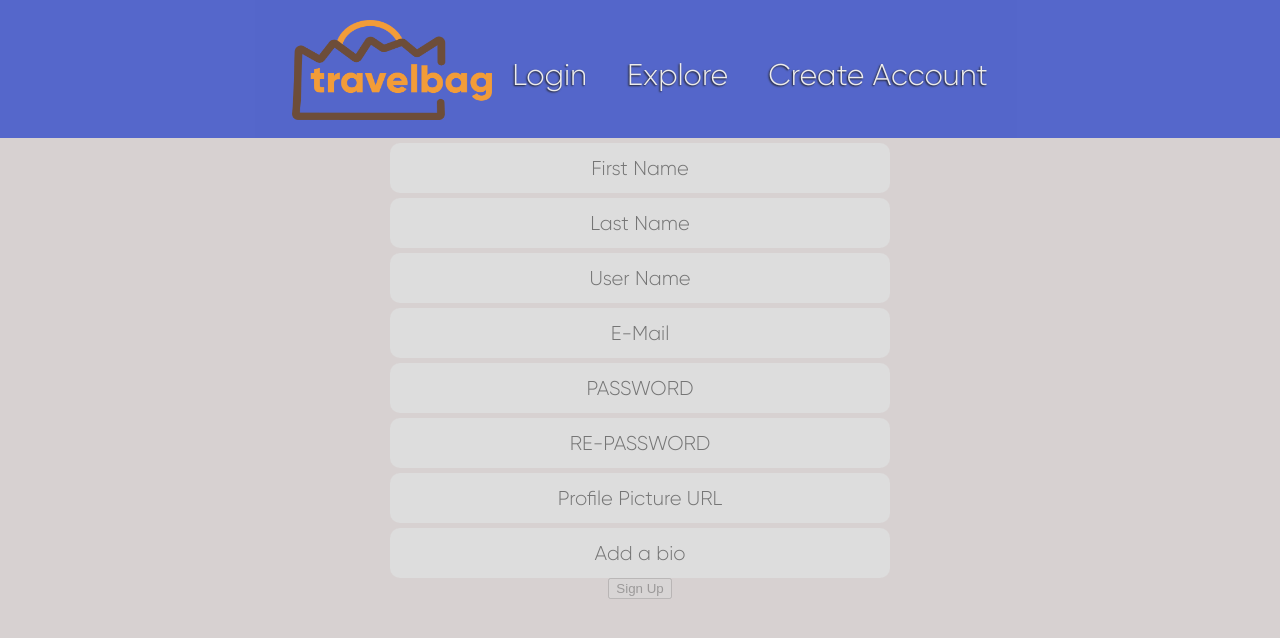
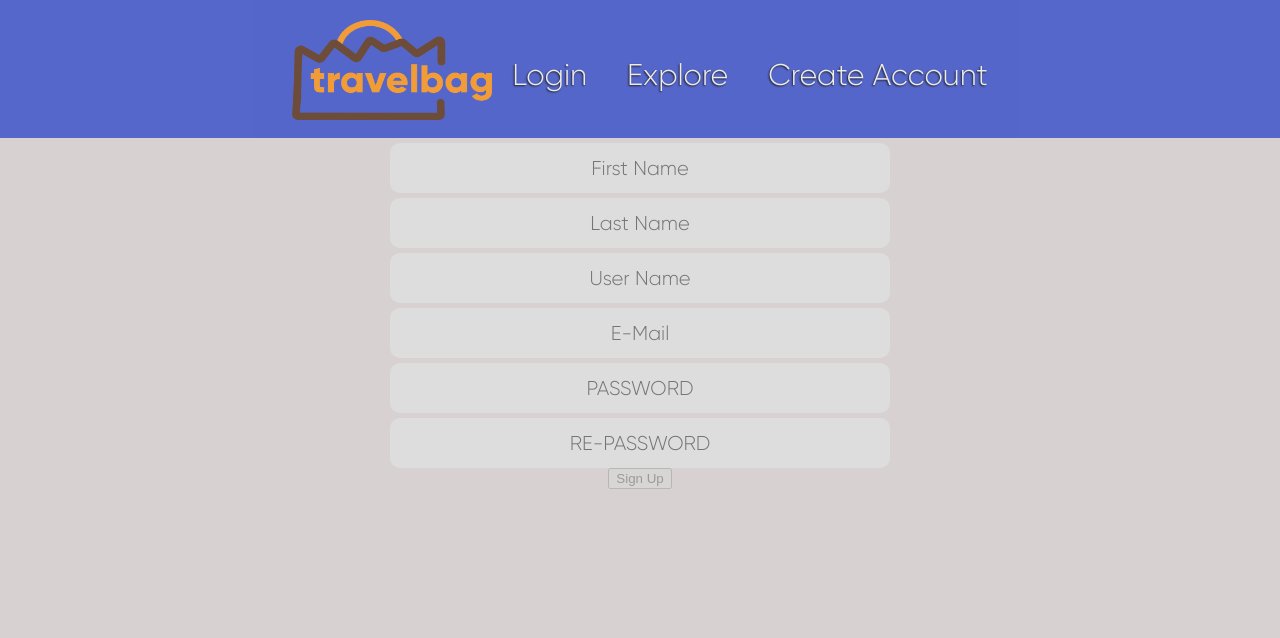
Before and after one commit to In-the-BAG/front, a React (Create React App) app: page /createAccount in a window 1280 px wide. Shown: the top 638 px of the page. Built offline with nearby package versions, Linux system fonts and the light colour scheme.

Commit message:
edited create account

```diff
--- a/src/pages/NewAccount.js
+++ b/src/pages/NewAccount.js
@@ -10,7 +10,7 @@ const NewAccount = () =>{
         firstname:"",
         lastname:"",
         email:"",
-        image: "",
+        image: "https://upload.wikimedia.org/wikipedia/commons/a/ac/Default_pfp.jpg?20200418092106",
         bio: "",
         password:"",
         passwordCheck:"",
@@ -123,27 +123,6 @@ const NewAccount = () =>{
                 />
                 </div>
 
-                <div className="input-wrap-register">
-                <input
-                autoComplete='https://icon-library.com/images/default-user-icon/default-user-icon-13.jpg'
-                onChange={handleChange}
-                name="image"
-                type="text"
-                placeholder="Profile Picture URL"
-                value={formVal.image}
-                />
-                </div>
-
-                <div className="input-wrap-register">
-                <input
-
-                onChange={handleChange}
-                name="bio"
-                type="text"
-                placeholder="Add a bio"
-                value={formVal.bio}
-                />
-                </div>
 
 
                 <button
```
